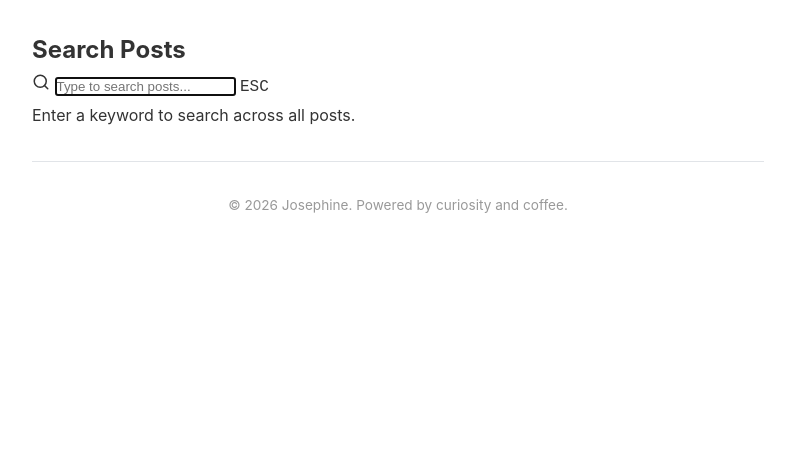
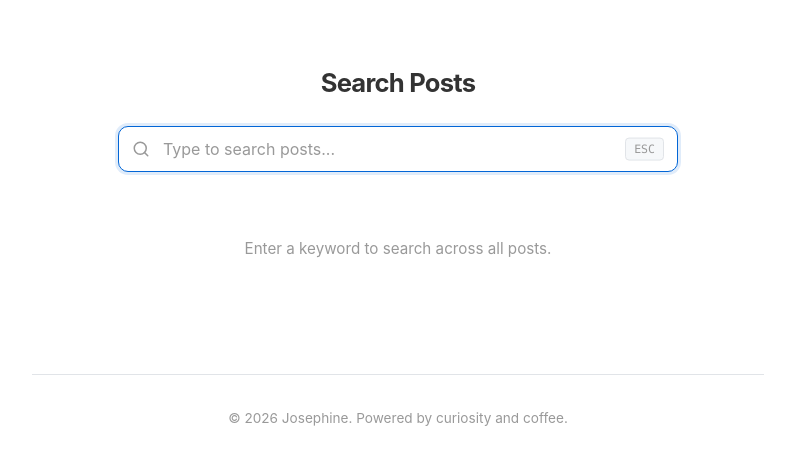
Before and after one commit to bestjosephine/bestjosephine.github.io, a website: page search.html in a window 1280 px wide. Shown: the part 87-552 px from the top of the page, without its empty margins (242-1037 px from the left). Drawn offline with Linux system fonts and the light colour scheme.

Commit message:
Improve search page styling with polished input and results

```diff
--- a/css/style.css
+++ b/css/style.css
@@ -319,6 +319,114 @@
     word-break: break-word;
 }
 
+/* ---- Search Page ---- */
+
+.search-section {
+    padding: 2rem 0 1.5rem;
+    text-align: center;
+}
+
+.search-title {
+    font-size: 1.6rem;
+    font-weight: 700;
+    margin-bottom: 1.25rem;
+    letter-spacing: -0.03em;
+    color: var(--text-color);
+}
+
+.search-box {
+    position: relative;
+    max-width: 560px;
+    margin: 0 auto;
+}
+
+.search-icon {
+    position: absolute;
+    left: 14px;
+    top: 50%;
+    transform: translateY(-50%);
+    color: var(--text-lighter);
+    pointer-events: none;
+    transition: color 0.2s ease;
+}
+
+.search-input {
+    width: 100%;
+    padding: 0.75rem 3.5rem 0.75rem 2.75rem;
+    font-size: 1rem;
+    font-family: var(--font-sans);
+    color: var(--text-color);
+    background: var(--bg-color);
+    border: 1.5px solid var(--border-color);
+    border-radius: 10px;
+    outline: none;
+    transition: border-color 0.2s ease, box-shadow 0.2s ease;
+}
+
+.search-input::placeholder {
+    color: var(--text-lighter);
+}
+
+.search-input:focus {
+    border-color: var(--accent-color);
+    box-shadow: 0 0 0 3px rgba(3, 102, 214, 0.12);
+}
+
+.search-input:focus ~ .search-icon,
+.search-input:focus + .search-icon {
+    color: var(--accent-color);
+}
+
+.search-shortcut {
+    position: absolute;
+    right: 14px;
+    top: 50%;
+    transform: translateY(-50%);
+    display: inline-block;
+    padding: 0.15rem 0.5rem;
+    font-size: 0.72rem;
+    font-family: var(--font-mono);
+    color: var(--text-lighter);
+    background: var(--bg-light);
+    border: 1px solid var(--border-color);
+    border-radius: 4px;
+    pointer-events: none;
+    line-height: 1.4;
+}
+
+.search-results {
+    padding: 0.5rem 0 3rem;
+}
+
+.search-hint {
+    text-align: center;
+    color: var(--text-lighter);
+    font-size: 0.95rem;
+    padding: 2rem 0;
+}
+
+.search-count {
+    font-size: 0.85rem;
+    color: var(--text-lighter);
+    margin-bottom: 1rem;
+    padding-bottom: 0.5rem;
+    border-bottom: 1px solid var(--border-color);
+}
+
+.search-empty {
+    text-align: center;
+    color: var(--text-light);
+    font-size: 0.95rem;
+    padding: 2.5rem 0;
+}
+
+.search-mark {
+    background: #fff3b0;
+    color: inherit;
+    padding: 0.05em 0.15em;
+    border-radius: 2px;
+}
+
 /* ---- Archive & Tags Pages ---- */
 
 .archive-list,
```
